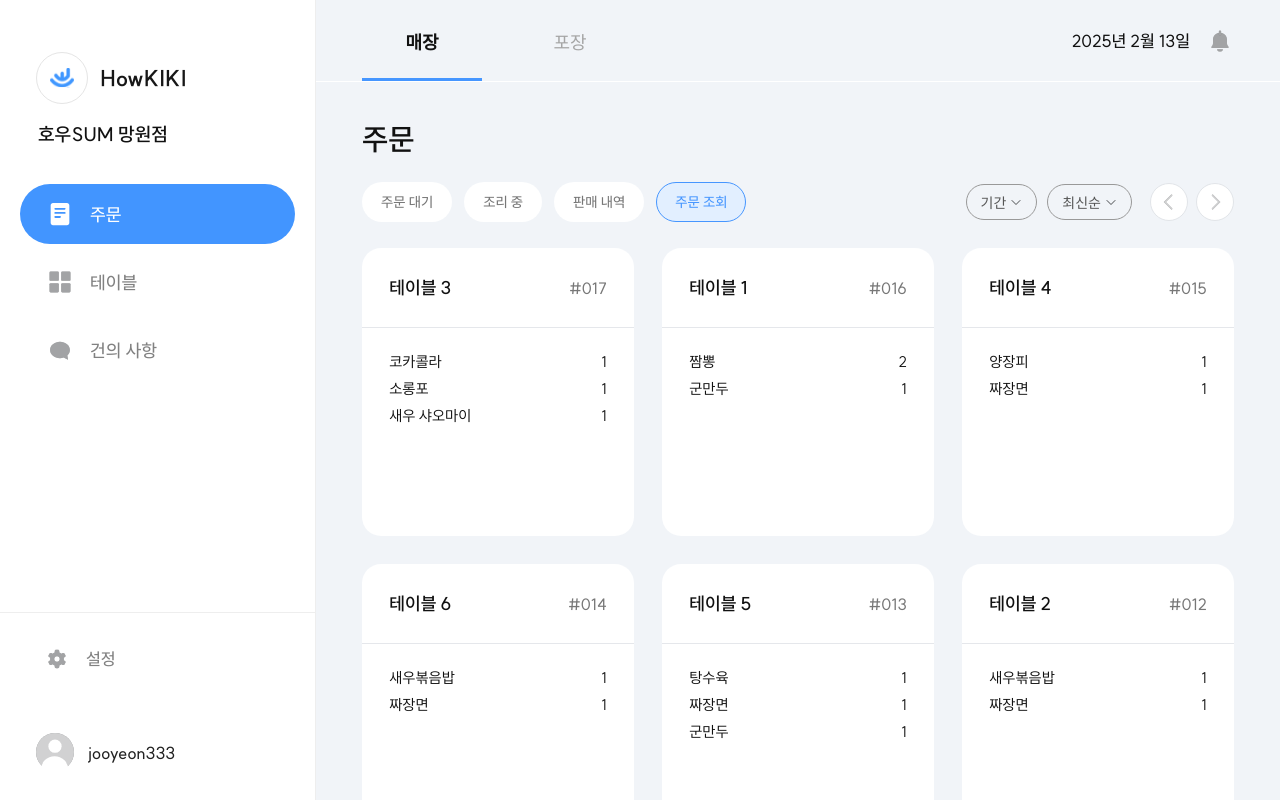
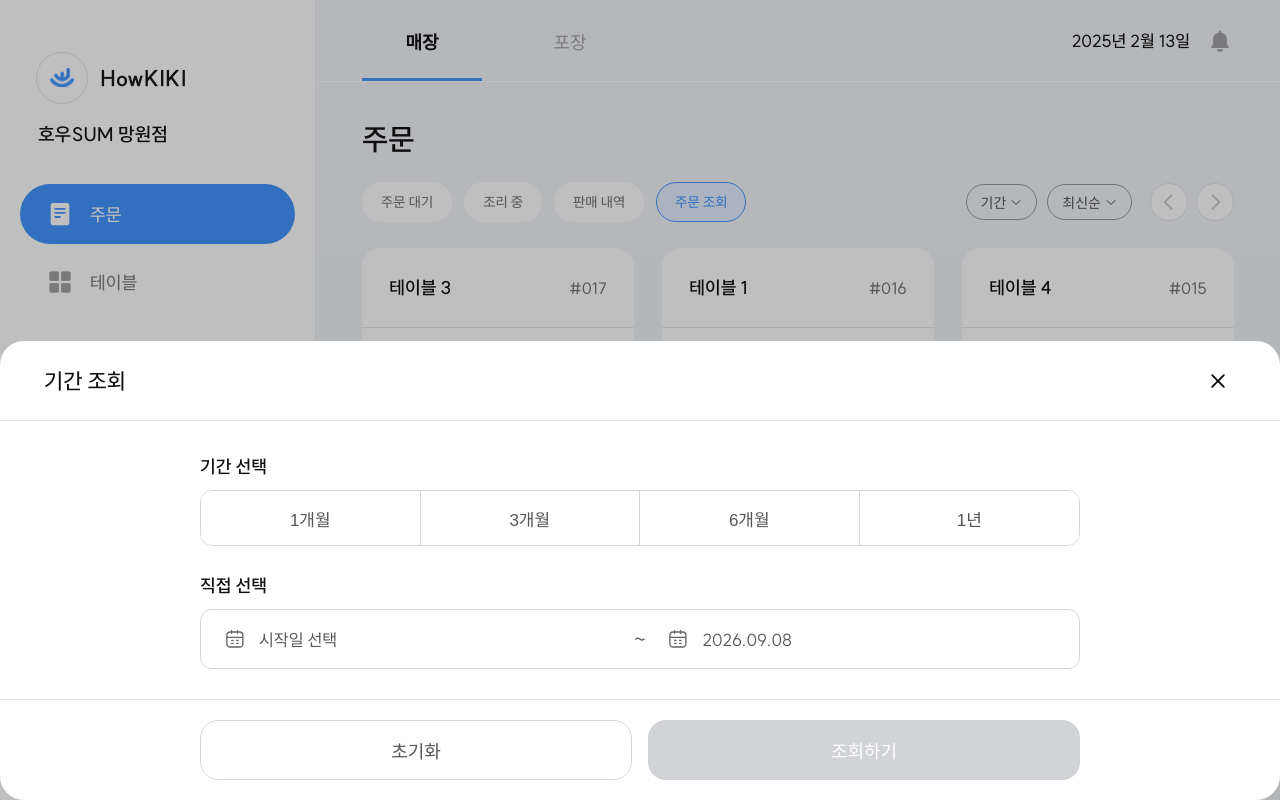
Before and after one commit to leekrkr/Howkiki-2026, a React (Vite) app: page /1/fullorder in a window 1280 px wide. Both pictures are taken after a click on the button "기간". Shown: the top 800 px of the page. Built offline with nearby package versions, Linux system fonts and the light colour scheme.

Commit message:
feat. 기간 설정 모달 추가

```diff
--- /dev/null
+++ b/src/components/manager/PeriodFilterModal.jsx
@@ -0,0 +1,137 @@
+import { useState } from "react";
+import closeIcon from "../../assets/icons/close.svg";
+import calendarIcon from "../../assets/icons/calendar.svg";
+import calendarActiveIcon from "../../assets/icons/calendar-active.svg";
+import {
+  Overlay,
+  Modal,
+  ModalHeader,
+  ModalTitle,
+  CloseButton,
+  ModalBody,
+  Section,
+  SectionTitle,
+  PeriodButtons,
+  PeriodButton,
+  DateRangeBox,
+  DateItem,
+  DateIcon,
+  DateText,
+  RangeDivider,
+  ModalFooter,
+  ResetButton,
+  SearchButton,
+} from "../../styles/components/periodFilterModal.module";
+
+const formatDate = (date) => {
+  const year = date.getFullYear();
+  const month = String(date.getMonth() + 1).padStart(2, "0");
+  const day = String(date.getDate()).padStart(2, "0");
+
+  return `${year}.${month}.${day}`;
+};
+
+export default function PeriodFilterModal({ isOpen, onClose, onSearch }) {
+  const [selectedPeriod, setSelectedPeriod] = useState(null);
+  const [startDate, setStartDate] = useState("");
+
+  const today = new Date();
+  const endDate = formatDate(today);
+
+  if (!isOpen) return null;
+
+  const isDateSelected = !!startDate;
+
+  const periodMonths = {
+    "1개월": 1,
+    "3개월": 3,
+    "6개월": 6,
+    "1년": 12,
+  };
+
+  const handlePeriodSelect = (period) => {
+    setSelectedPeriod(period);
+
+    const date = new Date();
+
+    date.setMonth(date.getMonth() - periodMonths[period]);
+
+    setStartDate(formatDate(date));
+  };
+
+  const handleReset = () => {
+    setSelectedPeriod(null);
+    setStartDate("");
+  };
+
+  const handleSearch = () => {
+    if (!startDate) return;
+
+    onSearch?.({
+      selectedPeriod,
+      startDate,
+      endDate,
+    });
+  };
+
+  return (
+    <Overlay>
+      <Modal>
+        <ModalHeader>
+          <ModalTitle>기간 조회</ModalTitle>
+          <CloseButton onClick={onClose}>
+            <img src={closeIcon} alt="닫기" />
+          </CloseButton>
+        </ModalHeader>
+        <ModalBody>
+          <Section>
+            <SectionTitle>기간 선택</SectionTitle>
+            <PeriodButtons>
+              {["1개월", "3개월", "6개월", "1년"].map((period) => (
+                <PeriodButton
+                  key={period}
+                  $active={selectedPeriod === period}
+                  onClick={() => handlePeriodSelect(period)}
+                >
+                  {period}
+                </PeriodButton>
+              ))}
+            </PeriodButtons>
+          </Section>
+          <Section>
+            <SectionTitle>직접 선택</SectionTitle>
+            <DateRangeBox $active={isDateSelected}>
+              <DateItem>
+                <DateIcon>
+                  <img
+                    src={isDateSelected ? calendarActiveIcon : calendarIcon}
+                    alt=""
+                  />
+                </DateIcon>
+                <DateText $active={isDateSelected}>
+                  {startDate || "시작일 선택"}
+                </DateText>
+              </DateItem>
+              <RangeDivider>~</RangeDivider>
+              <DateItem>
+                <DateIcon>
+                  <img
+                    src={isDateSelected ? calendarActiveIcon : calendarIcon}
+                    alt=""
+                  />
+                </DateIcon>
+                <DateText $active={isDateSelected}>{endDate}</DateText>
+              </DateItem>
+            </DateRangeBox>
+          </Section>
+        </ModalBody>
+        <ModalFooter>
+          <ResetButton onClick={handleReset}>초기화</ResetButton>
+          <SearchButton onClick={handleSearch} disabled={!isDateSelected}>
+            조회하기
+          </SearchButton>
+        </ModalFooter>
+      </Modal>
+    </Overlay>
+  );
+}
--- a/src/pages/manager/fullOrder.jsx
+++ b/src/pages/manager/fullOrder.jsx
@@ -1,6 +1,7 @@
 import { useState, useEffect } from "react";
 import useModal from "../../hooks/useModal";
 import OrderDetailModal from "../../components/manager/OrderDetailModal";
+import PeriodFilterModal from "../../components/manager/PeriodFilterModal";
 import SideBar from "../../components/manager/SideBar";
 import Header from "../../components/manager/Header";
 import OrderCard from "../../components/manager/OrderCard";
@@ -28,7 +29,7 @@ import {
 export default function FullOrderPage() {
   const [orderData, setOrderData] = useState(null);
   const [isLoading, setIsLoading] = useState(true);
-
+  const [isPeriodOpen, setIsPeriodOpen] = useState(false);
   const [detailOrder, setDetailOrder] = useState(null);
 
   const {
@@ -93,7 +94,7 @@ export default function FullOrderPage() {
               </FilterContainer>
               <ArrowContainer>
                 <ArrayContainer>
-                  <ArrayButton>
+                  <ArrayButton onClick={() => setIsPeriodOpen(true)}>
                     기간 <img src={arrowDownIcon} alt="" />
                   </ArrayButton>
                   <ArrayButton>
@@ -132,6 +133,14 @@ export default function FullOrderPage() {
           onClose={handleCloseDetailModal}
         />
       )}
+      <PeriodFilterModal
+        isOpen={isPeriodOpen}
+        onClose={() => setIsPeriodOpen(false)}
+        onSearch={(value) => {
+          console.log(value);
+          setIsPeriodOpen(false);
+        }}
+      />
     </>
   );
 }
--- a/src/pages/manager/suggestion.jsx
+++ b/src/pages/manager/suggestion.jsx
@@ -1,17 +1,13 @@
 import { useState } from "react";
-
 import SideBar from "../../components/manager/SideBar";
 import Header from "../../components/manager/Header";
 import SuggestionModal from "../../components/manager/SuggestionModal";
-
+import PeriodFilterModal from "../../components/manager/PeriodFilterModal";
 import useModal from "../../hooks/useModal";
-
 import arrowIcon1 from "../../assets/icons/arrow1.svg";
 import arrowIcon2 from "../../assets/icons/arrow2.svg";
 import arrowDownIcon from "../../assets/icons/arrow-down.svg";
-
 import { mockSuggestions } from "../../mock/SuggestionMock";
-
 import {
   Container,
   Title,
@@ -30,6 +26,7 @@ import {
 
 export default function SuggestionPage() {
   const [selectedSuggestion, setSelectedSuggestion] = useState(null);
+  const [isPeriodOpen, setIsPeriodOpen] = useState(false);
 
   const {
     isOpen: isSuggestionModalOpen,
@@ -68,7 +65,7 @@ export default function SuggestionPage() {
 
             <FilterRow>
               <FilterContainer>
-                <FilterButton>
+                <FilterButton onClick={() => setIsPeriodOpen(true)}>
                   기간
                   <img src={arrowDownIcon} alt="" />
                 </FilterButton>
@@ -114,6 +111,14 @@ export default function SuggestionPage() {
           onClose={handleCloseSuggestionModal}
         />
       )}
+      <PeriodFilterModal
+        isOpen={isPeriodOpen}
+        onClose={() => setIsPeriodOpen(false)}
+        onSearch={(value) => {
+          console.log(value);
+          setIsPeriodOpen(false);
+        }}
+      />
     </>
   );
 }
--- /dev/null
+++ b/src/styles/components/periodFilterModal.module.jsx
@@ -0,0 +1,217 @@
+import styled from "styled-components";
+
+export const Overlay = styled.div`
+  position: fixed;
+  inset: 0;
+
+  z-index: 9999;
+
+  display: flex;
+  align-items: flex-end;
+  justify-content: center;
+
+  background: rgba(0, 0, 0, 0.25);
+`;
+
+export const Modal = styled.div`
+  width: 100%;
+
+  background: #fff;
+
+  border-radius: 24px;
+
+  overflow: hidden;
+`;
+
+export const ModalHeader = styled.div`
+  height: 80px;
+
+  padding: 0 44px;
+
+  display: flex;
+  align-items: center;
+  justify-content: space-between;
+
+  border-bottom: 1px solid #e5e5e5;
+`;
+
+export const ModalTitle = styled.h2`
+  margin: 0;
+
+  font-size: 22px;
+  font-weight: 500;
+
+  color: #111;
+`;
+
+export const CloseButton = styled.button`
+  width: 36px;
+  height: 36px;
+
+  display: flex;
+  align-items: center;
+  justify-content: center;
+
+  padding: 0;
+
+  border: none;
+
+  background: transparent;
+
+  font-size: 34px;
+  font-weight: 300;
+  line-height: 1;
+
+  color: #222;
+
+  cursor: pointer;
+`;
+
+export const ModalBody = styled.div`
+  width: 880px;
+  max-width: calc(100% - 80px);
+
+  margin: 0 auto;
+
+  padding: 34px 0 30px;
+`;
+
+export const Section = styled.div`
+  & + & {
+    margin-top: 28px;
+  }
+`;
+
+export const SectionTitle = styled.div`
+  margin-bottom: 12px;
+
+  font-size: 18px;
+  font-weight: 600;
+
+  color: #111;
+`;
+
+export const PeriodButtons = styled.div`
+  width: 100%;
+
+  display: grid;
+  grid-template-columns: repeat(4, 1fr);
+
+  border: 1px solid #d6d6d6;
+  border-radius: 12px;
+
+  overflow: hidden;
+`;
+
+export const PeriodButton = styled.button`
+  height: 54px;
+
+  border: none;
+  border-right: 1px solid #d6d6d6;
+
+  background: ${({ $active }) => ($active ? "#f1f4f8" : "#fff")};
+
+  font-size: 17px;
+  font-weight: ${({ $active }) => ($active ? 500 : 400)};
+
+  color: ${({ $active }) => ($active ? "#4097ff" : "#555")};
+
+  cursor: pointer;
+
+  &:last-child {
+    border-right: none;
+  }
+`;
+
+export const DateRangeBox = styled.div`
+  width: 100%;
+  height: 60px;
+
+  padding: 0 22px;
+
+  display: grid;
+  grid-template-columns: 1fr auto 1fr;
+  align-items: center;
+
+  border: 1px solid #d6d6d6;
+  border-radius: 12px;
+
+  background: #fff;
+`;
+
+export const DateItem = styled.div`
+  display: flex;
+  align-items: center;
+  gap: 12px;
+`;
+
+export const DateIcon = styled.span`
+  width: 24px;
+  height: 24px;
+
+  img {
+    width: 24px;
+    height: 24px;
+    object-fit: contain;
+  }
+`;
+
+export const DateText = styled.span`
+  font-size: 17px;
+  font-weight: 400;
+  line-height: 1;
+
+  color: ${({ $active }) => ($active ? "#4097ff" : "#555")};
+`;
+
+export const RangeDivider = styled.div`
+  padding: 0 20px;
+
+  font-size: 18px;
+
+  color: #555;
+`;
+
+export const ModalFooter = styled.div`
+  padding: 20px 0;
+
+  display: flex;
+  justify-content: center;
+  gap: 16px;
+
+  border-top: 1px solid #e5e5e5;
+`;
+
+export const ResetButton = styled.button`
+  width: 432px;
+  height: 60px;
+
+  border: 1px solid #d6d6d6;
+  border-radius: 18px;
+
+  background: #fff;
+
+  font-size: 18px;
+  font-weight: 500;
+
+  color: #555;
+
+  cursor: pointer;
+`;
+
+export const SearchButton = styled.button`
+  width: 432px;
+  height: 60px;
+
+  border: none;
+  border-radius: 18px;
+
+  background: ${({ disabled }) => (disabled ? "#d1d3d6" : "#4097ff")};
+
+  font-size: 18px;
+  font-weight: 500;
+
+  color: #fff;
+
+  cursor: ${({ disabled }) => (disabled ? "default" : "pointer")};
+`;
```
Also changed, not shown: src/assets/icons/calendar-active.svg (added), src/assets/icons/calendar.svg (added).
